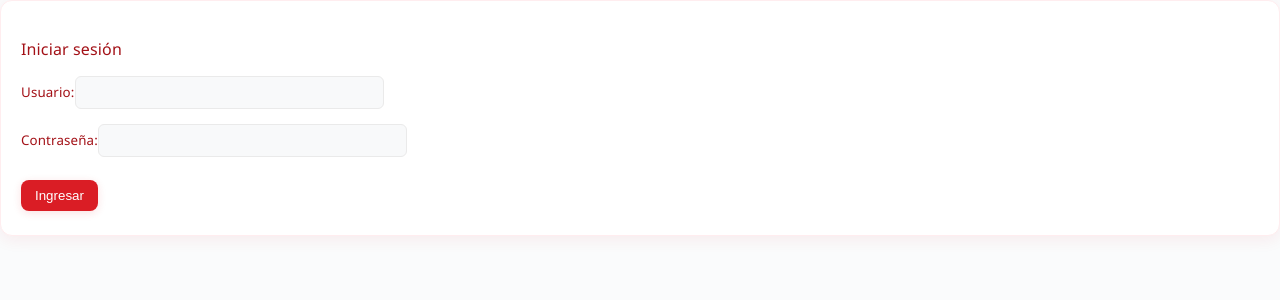
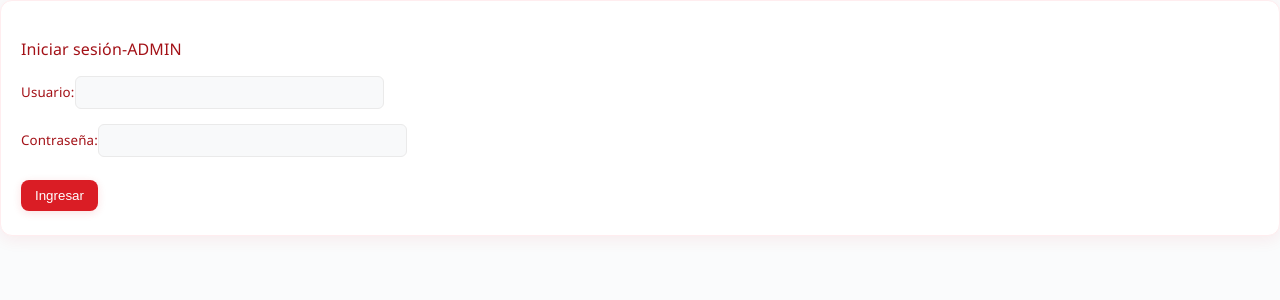
Before and after one commit to eldani84/club-social-frontend, a React (Vite) app: page / in a window 1280 px wide. Shown: the top 300 px of the page. Built offline with nearby package versions, Linux system fonts and the light colour scheme; no server answers.

Commit message:
Actualiza Login.tsx con manejo de errores y redirección

```diff
--- a/src/pages/Login.tsx
+++ b/src/pages/Login.tsx
@@ -50,7 +50,7 @@ export default function Login() {
         className="bg-white p-8 rounded shadow-md w-full max-w-sm"
       >
         <h2 className="text-xl font-semibold mb-4 text-center text-red-700">
-          Iniciar sesión
+          Iniciar sesión-ADMIN
         </h2>
 
         {error && (
```
